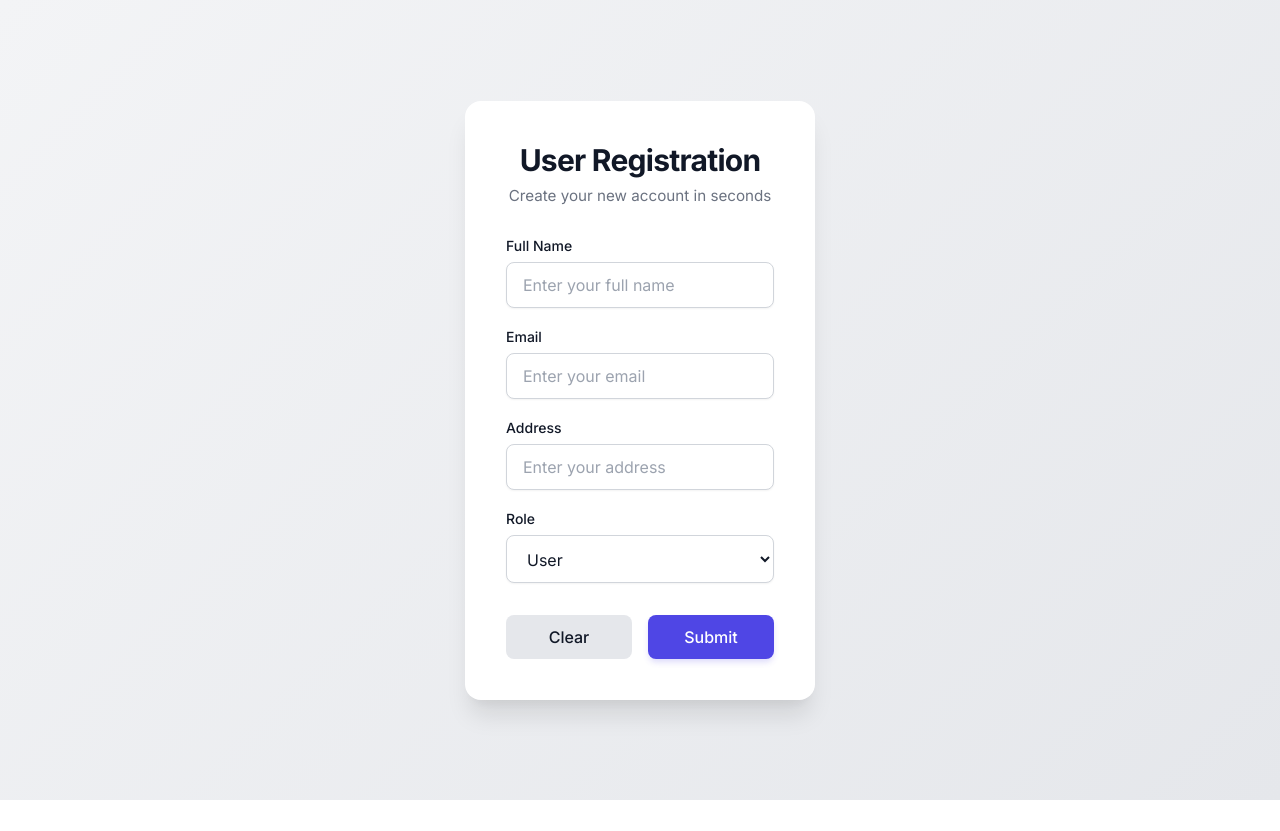
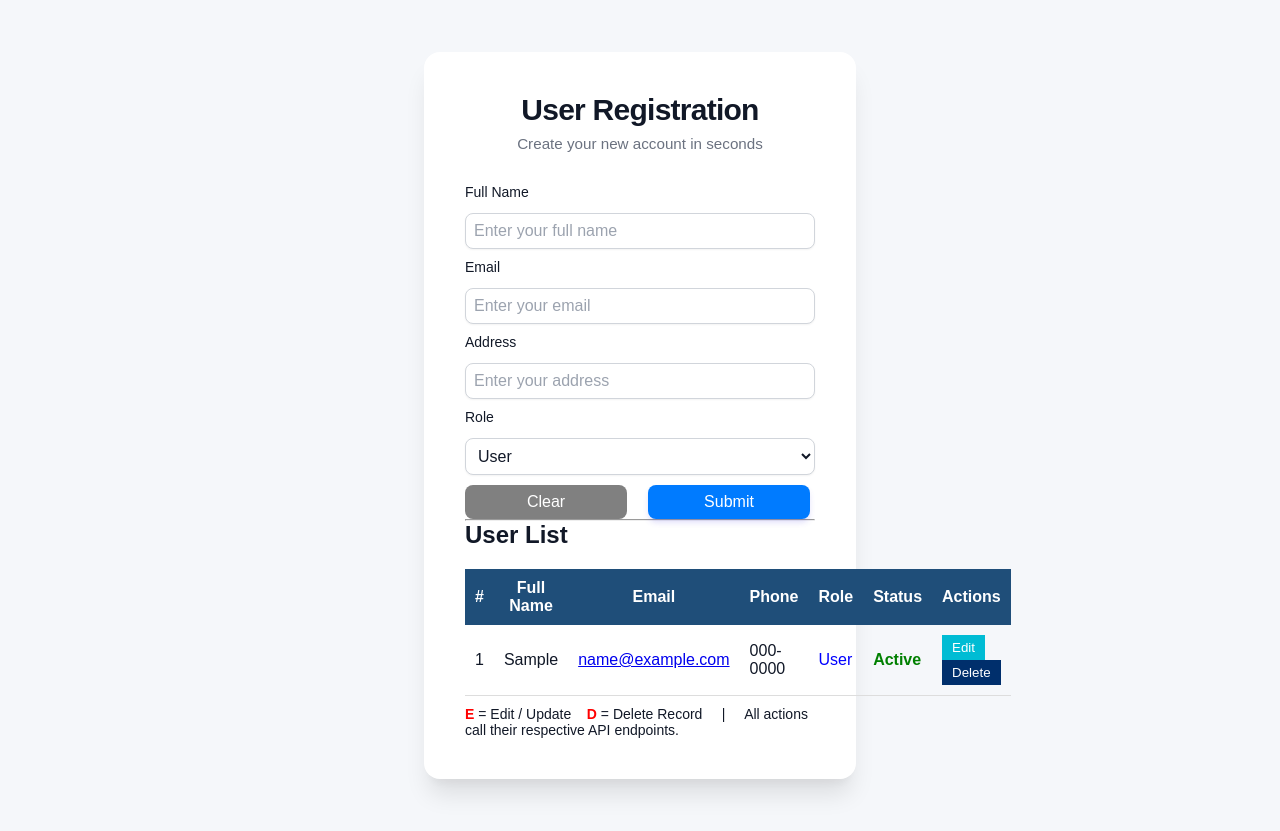
Before and after one commit to ounibbini484-bot/Assignment-2-, a React (Vite) app: page / in a window 1280 px wide. Both pictures are taken after typing "Sample", "name@example.com", "Sample" into the empty fields and a click on the button "Submit". Before the commit the page ends 800 px from the top, so only its background shows below. Built offline with nearby package versions, Linux system fonts and the light colour scheme.

Commit message:
commit message

```diff
--- a/src/App.css
+++ b/src/App.css
@@ -0,0 +1,114 @@
+body {
+  font-family: Arial, sans-serif;
+  background: #f5f7fa;
+}
+
+.app-container {
+  width: 90%;
+  margin: 20px auto;
+}
+
+/* FORM */
+.form-header {
+  text-align: center;
+}
+
+.form-group {
+  margin: 10px 0;
+}
+
+.form-input, .form-select {
+  width: 100%;
+  padding: 8px;
+  margin-top: 5px;
+}
+
+.form-actions {
+  margin-top: 10px;
+}
+
+.btn {
+  padding: 8px 12px;
+  margin-right: 5px;
+  border: none;
+  cursor: pointer;
+}
+
+.btn-primary {
+  background: #007bff;
+  color: white;
+}
+
+.btn-secondary {
+  background: gray;
+  color: white;
+}
+
+/* TABLE */
+.user-table {
+  width: 100%;
+  border-collapse: collapse;
+  margin-top: 20px;
+}
+
+.user-table th {
+  background: #1f4e79;
+  color: white;
+  padding: 10px;
+}
+
+.user-table td {
+  padding: 10px;
+  border-bottom: 1px solid #ddd;
+}
+
+.user-table tr:nth-child(even) {
+  background: #f2f2f2;
+}
+
+/* ROLE COLORS */
+.admin {
+  color: red;
+  font-weight: bold;
+}
+
+.user {
+  color: blue;
+}
+
+.editor {
+  color: purple;
+}
+
+/* STATUS */
+.active {
+  color: green;
+  font-weight: bold;
+}
+
+/* BUTTONS */
+.edit {
+  background: #00bcd4;
+  color: white;
+  border: none;
+  padding: 5px 10px;
+  margin-right: 5px;
+}
+
+.delete {
+  background: #002f6c;
+  color: white;
+  border: none;
+  padding: 5px 10px;
+}
+
+/* NOTE */
+.note {
+  margin-top: 10px;
+  font-size: 14px;
+}
+
+.note span {
+  color: red;
+  font-weight: bold;
+}
--- a/src/App.jsx
+++ b/src/App.jsx
@@ -1,75 +1,186 @@
-import React from 'react'
-import {useState} from 'react'
+import React, { useState } from "react";
+import "./App.css";
 
 const App = () => {
-  const [count, setCount] = useState(0)
-
   const initialFormState = {
-    fullName : '',
-    email: '',
-    address: '',
-    role: 'User'
+    fullName: "",
+    email: "",
+    address: "",
+    role: "User"
   };
 
-  const [form, setForm] = useState(initialFormState)
+  const [form, setForm] = useState(initialFormState);
+  const [isLoggedIn, setIsLoggedIn] = useState(false);
+  const [users, setUsers] = useState([]);
 
-  const handleChange = (e) =>{
-    const {name, value} = e.target;
-    setForm(prev => ({
+  const handleChange = (e) => {
+    const { name, value } = e.target;
+    setForm((prev) => ({
       ...prev,
       [name]: value
-    }))
+    }));
   };
 
   const handleSubmit = (e) => {
     e.preventDefault();
-    console.log('Form Submitted', form);
-    alert(`Registration is successful for ${form.fullName} !`)
-    setForm(initialFormState)
 
-  }
+    const newUser = {
+      id: users.length + 1,
+      fullName: form.fullName,
+      email: form.email,
+      address: form.address,
+      role: form.role,
+      status: "Active"
+    };
+
+    setUsers([...users, newUser]);
+    setIsLoggedIn(true);
+    setForm(initialFormState);
+  };
+
   const handleClear = () => {
     setForm(initialFormState);
-  }
+  };
+
+  const handleDelete = (id) => {
+    const updatedUsers = users.filter((user) => user.id !== id);
+    setUsers(updatedUsers);
+  };
 
   return (
-    <>
-    <main className='app-container'>
+    <main className="app-container">
       <div className="form-header">
         <h1>User Registration</h1>
         <p>Create your new account in seconds</p>
       </div>
+
       <form onSubmit={handleSubmit}>
         <div className="form-group">
-          <label htmlFor="fullName">Full Name</label>
-          <input type="text" id="fullName"className='form-input' name="fullName" value={form.fullName} onChange={handleChange} required placeholder='Enter your full name'/>
+          <label>Full Name</label>
+          <input
+            type="text"
+            className="form-input"
+            name="fullName"
+            value={form.fullName}
+            onChange={handleChange}
+            required
+            placeholder="Enter your full name"
+          />
         </div>
+
         <div className="form-group">
-          <label htmlFor="email">Email</label>
-          <input type="text" id="email"className='form-input' name="email" value={form.email} onChange={handleChange} required placeholder='Enter your email'/>
+          <label>Email</label>
+          <input
+            type="email"
+            className="form-input"
+            name="email"
+            value={form.email}
+            onChange={handleChange}
+            required
+            placeholder="Enter your email"
+          />
         </div>
+
         <div className="form-group">
-          <label htmlFor="address">Address</label>
-          <input type="text" id="address"className='form-input' name="address" value={form.address} onChange={handleChange} required placeholder='Enter your address'/>
+          <label>Address</label>
+          <input
+            type="text"
+            className="form-input"
+            name="address"
+            value={form.address}
+            onChange={handleChange}
+            required
+            placeholder="Enter your address"
+          />
         </div>
+
         <div className="form-group">
-          <label htmlFor="role">Role</label>
-          <select id="role"className='form-select' name="role" value={form.role} onChange={handleChange} required>
+          <label>Role</label>
+          <select
+            className="form-select"
+            name="role"
+            value={form.role}
+            onChange={handleChange}
+            required
+          >
             <option value="Admin">Admin</option>
             <option value="User">User</option>
             <option value="Editor">Editor</option>
             <option value="Guest">Guest</option>
           </select>
         </div>
+
         <div className="form-actions">
-          <button type='button' className='btn btn-secondary' onClick={handleClear}>Clear</button>
-          <button type='submit' className='btn btn-primary'>Submit</button>
+          <button
+            type="button"
+            className="btn btn-secondary"
+            onClick={handleClear}
+          >
+            Clear
+          </button>
+
+          <button type="submit" className="btn btn-primary">
+            Submit
+          </button>
         </div>
+      </form>
 
-      </form>
+      {isLoggedIn && (
+        <>
+          <hr />
+
+          <h2>User List</h2>
+
+          <table className="user-table">
+            <thead>
+              <tr>
+                <th>#</th>
+                <th>Full Name</th>
+                <th>Email</th>
+                <th>Phone</th>
+                <th>Role</th>
+                <th>Status</th>
+                <th>Actions</th>
+              </tr>
+            </thead>
+
+            <tbody>
+              {users.map((user, index) => (
+                <tr key={user.id}>
+                  <td>{index + 1}</td>
+                  <td>{user.fullName}</td>
+                  <td>
+                    <a href="#">{user.email}</a>
+                  </td>
+                  <td>000-0000</td>
+                  <td className={user.role.toLowerCase()}>
+                    {user.role}
+                  </td>
+                  <td className="active">{user.status}</td>
+                  <td>
+                    <button className="edit">Edit</button>
+
+                    <button
+                      className="delete"
+                      onClick={() => handleDelete(user.id)}
+                    >
+                      Delete
+                    </button>
+                  </td>
+                </tr>
+              ))}
+            </tbody>
+          </table>
+
+          <p className="note">
+            <span>E</span> = Edit / Update &nbsp;&nbsp;&nbsp;
+            <span>D</span> = Delete Record &nbsp;&nbsp;&nbsp; | &nbsp;&nbsp;&nbsp;
+            All actions call their respective API endpoints.
+          </p>
+        </>
+      )}
     </main>
-    </>
-  )
-}
+  );
+};
 
-export default App
+export default App;
```
Also changed, not shown: 1 other file (tests, documents, lock files or other folders).
